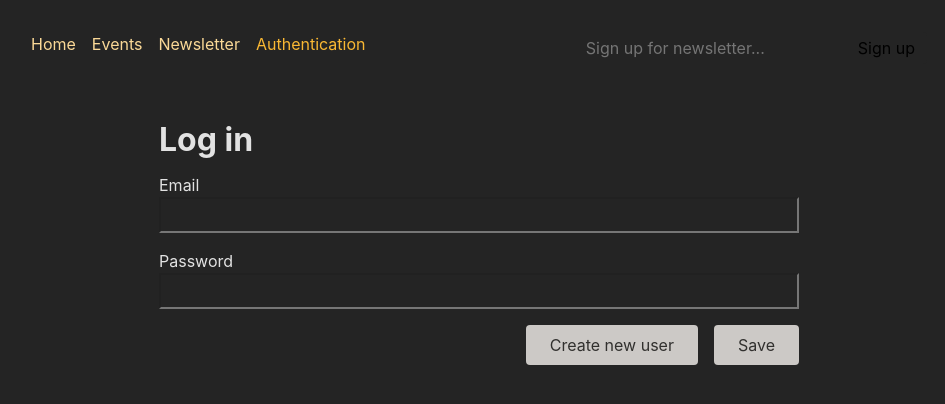
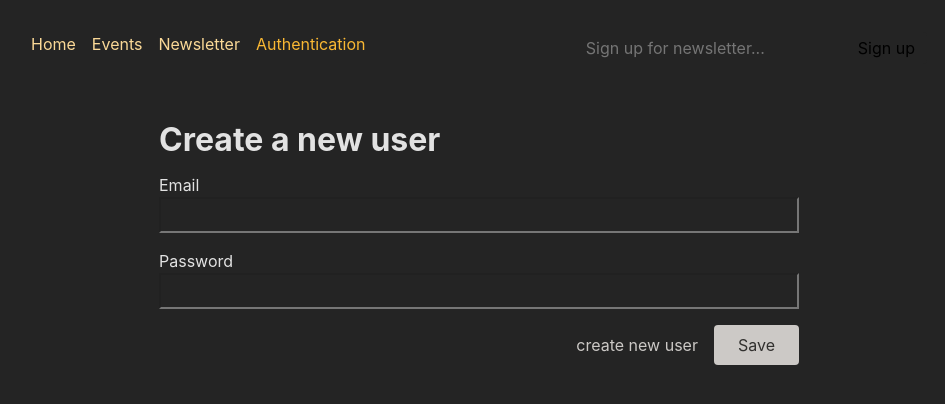
Before and after one commit to cdspaceNoob/React-Auth-Token, a React (Create React App) app in the folder frontend/: page /auth in a window 1280 px wide. Shown: the top 404 px of the page, without its empty margins (161-1106 px from the left). Built offline with nearby package versions, Linux system fonts and the light colour scheme.

Commit message:
get QueryParameter so convert page more easier

```diff
--- a/frontend/src/components/AuthForm.js
+++ b/frontend/src/components/AuthForm.js
@@ -1,19 +1,16 @@
-import { useState } from 'react';
-import { Form } from 'react-router-dom';
+import { Fragment } from "react";
+import { Form, Link, useSearchParams } from "react-router-dom";
 
-import classes from './AuthForm.module.css';
+import classes from "./AuthForm.module.css";
 
-function AuthForm() {
-  const [isLogin, setIsLogin] = useState(true);
-
-  function switchAuthHandler() {
-    setIsLogin((isCurrentlyLogin) => !isCurrentlyLogin);
-  }
+const AuthForm = () => {
+  const [searchParams] = useSearchParams();
+  const isLogin = searchParams.get("mode") === "login";
 
   return (
-    <>
+    <Fragment>
       <Form method="post" className={classes.form}>
-        <h1>{isLogin ? 'Log in' : 'Create a new user'}</h1>
+        <h1>{isLogin ? "Log in" : "Create a new user"}</h1>
         <p>
           <label htmlFor="email">Email</label>
           <input id="email" type="email" name="email" required />
@@ -23,14 +20,14 @@
           <input id="password" type="password" name="password" required />
         </p>
         <div className={classes.actions}>
-          <button onClick={switchAuthHandler} type="button">
-            {isLogin ? 'Create new user' : 'Login'}
-          </button>
+          <Link to={`?mode=${isLogin ? "signup" : "login"}`}>
+            {isLogin ? "Login" : "create new user"}
+          </Link>
           <button>Save</button>
         </div>
       </Form>
-    </>
+    </Fragment>
   );
-}
+};
 
 export default AuthForm;
--- a/frontend/src/components/MainNavigation.js
+++ b/frontend/src/components/MainNavigation.js
@@ -41,7 +41,7 @@
           </li>
           <li>
             <NavLink
-              to="/auth"
+              to="/auth?mode=login"
               className={({ isActive }) =>
                 isActive ? classes.active : undefined
               }
```
